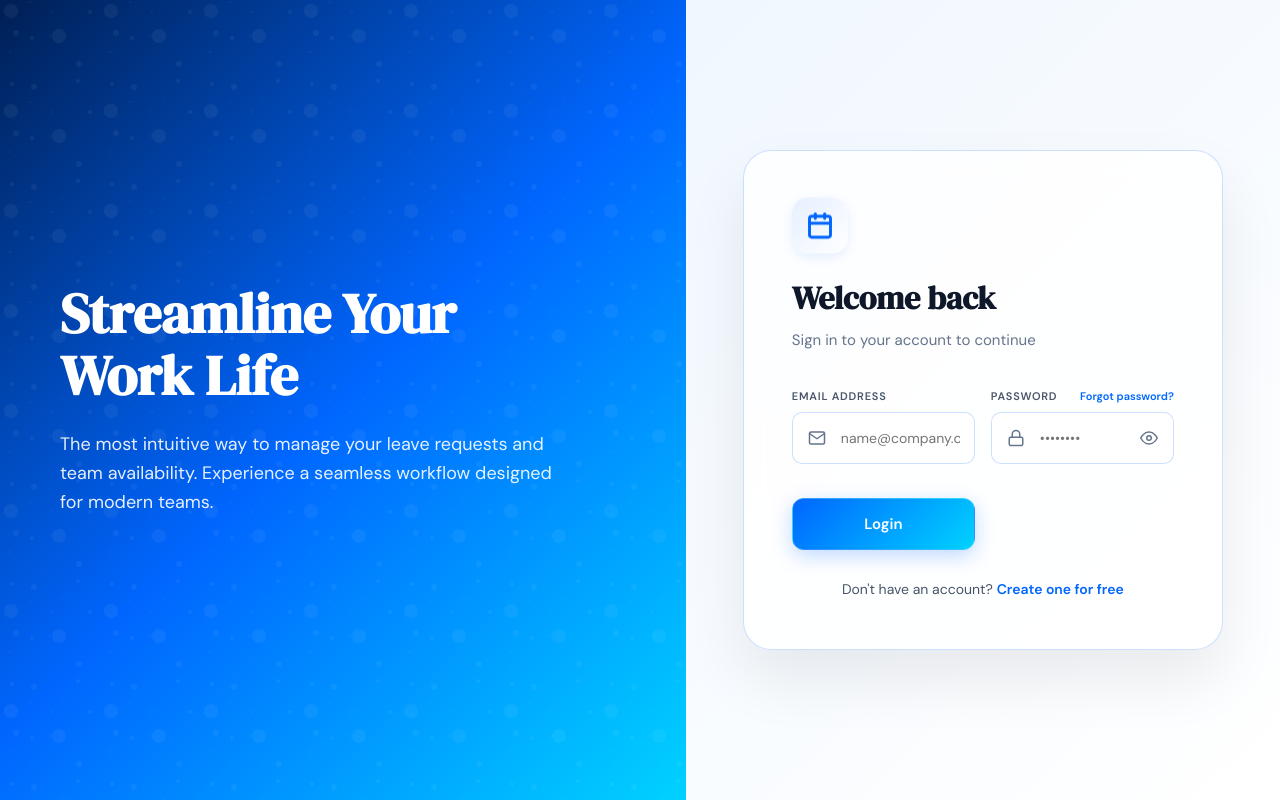
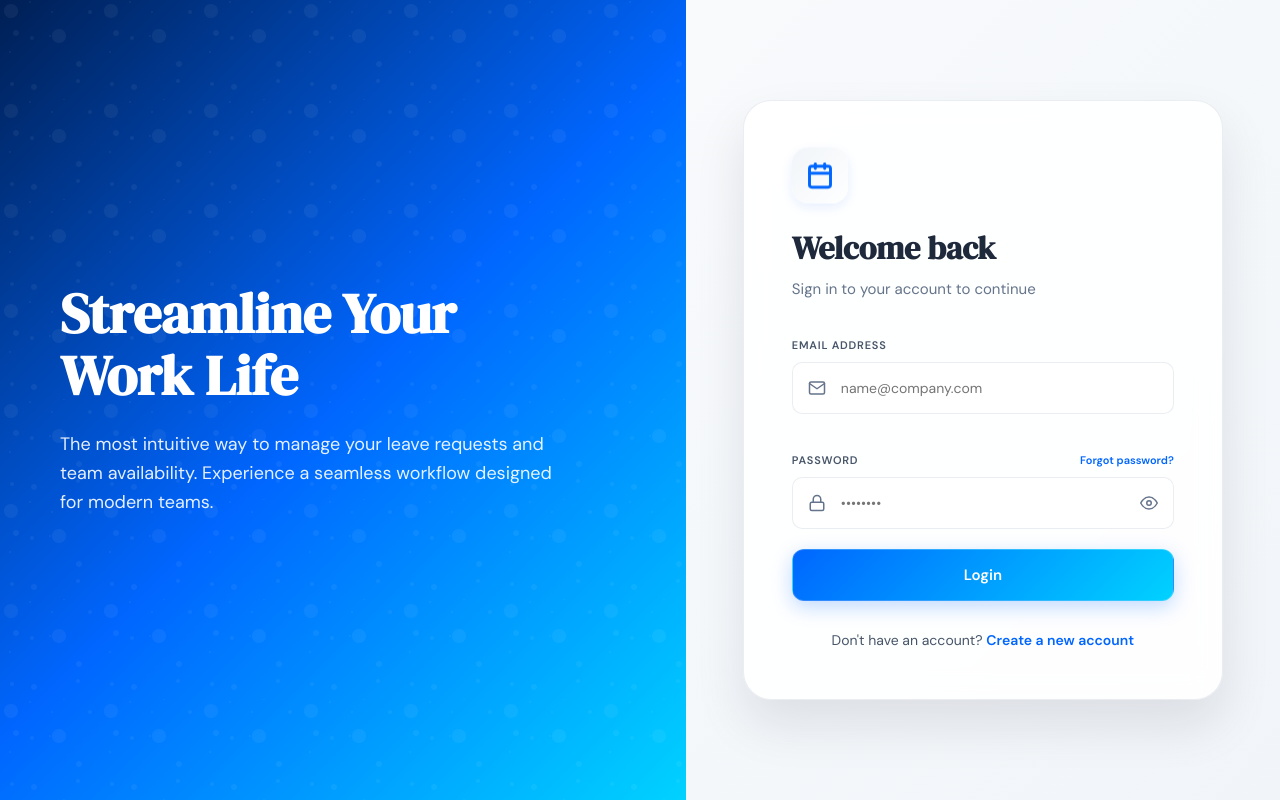
Before and after one commit to Sameer-11-16/leave-management, a React (Vite) app in the folder frontend/: page /login in a window 1280 px wide. Built offline with nearby package versions, Linux system fonts and the light colour scheme.

Commit message:
Update UI: Vertical login fields, hide navbar on auth pages, ash color palette for auth, and refine forgot password text

```diff
--- a/frontend/src/App.jsx
+++ b/frontend/src/App.jsx
@@ -1,4 +1,4 @@
-import { BrowserRouter, Routes, Route, Navigate } from 'react-router-dom';
+import { BrowserRouter, Routes, Route, Navigate, useLocation } from 'react-router-dom';
 import { Toaster } from 'react-hot-toast';
 import { AuthProvider, useAuth } from './context/AuthContext';
 import { ThemeProvider } from './context/ThemeContext';
@@ -26,9 +26,13 @@ const AdminRoute = ({ children }) => {
 
 function AppRoutes() {
   const { token } = useAuth();
+  const location = useLocation();
+  const authRoutes = ['/login', '/register', '/forgot-password', '/verify-registration'];
+  const showNavbar = token && !authRoutes.includes(location.pathname);
+
   return (
     <>
-      {token && <Navbar />}
+      {showNavbar && <Navbar />}
       <Routes>
         <Route path="/login" element={<Login />} />
         <Route path="/register" element={<Register />} />
--- a/frontend/src/index.css
+++ b/frontend/src/index.css
@@ -47,6 +47,29 @@
   --card-bg: rgba(15, 23, 42, 0.6);
 }
 
+/* Force light mode variables on all auth pages with a sophisticated Ash/Slate palette */
+[data-theme="dark"] .auth-page,
+.auth-page {
+  --bg: linear-gradient(135deg, #f8fafc 0%, #f1f5f9 100%);
+  --bg2: rgba(255, 255, 255, 0.9);
+  --bg3: rgba(241, 245, 249, 0.45);
+  --border: rgba(148, 163, 184, 0.2);
+  --border2: rgba(148, 163, 184, 0.1);
+  --text: #1e293b;
+  --text2: #475569;
+  --text3: #64748b;
+  --primary-light: #f1f5f9;
+  --success-light: #f0fdf4;
+  --warning-light: #fffbeb;
+  --danger-light: #fef2f2;
+  --holiday: #f1f5f9;
+  --holiday-text: #475569;
+  --shadow: 0 4px 12px rgba(15, 23, 42, 0.04);
+  --shadow-md: 0 10px 30px rgba(15, 23, 42, 0.08);
+  --shadow-lg: 0 25px 50px rgba(15, 23, 42, 0.1);
+  --card-bg: #ffffff;
+}
+
 /* ── Reset ── */
 * {
   margin: 0;
@@ -1303,6 +1326,12 @@ a:hover {
   gap: 16px;
 }
 
+.auth-form-vertical {
+  display: flex;
+  flex-direction: column;
+  gap: 20px;
+}
+
 @media (max-width: 640px) {
   .auth-form-row-responsive {
     grid-template-columns: 1fr;
--- a/frontend/src/pages/ForgotPassword.jsx
+++ b/frontend/src/pages/ForgotPassword.jsx
@@ -57,11 +57,11 @@ export default function ForgotPassword() {
             <form onSubmit={handleSendOtp}>
               <div className="form-group">
                 <label className="form-label">Email Address</label>
-                <input className="form-input" type="email" placeholder="name@company.com"
+                <input className="form-input" type="email" placeholder="name@gmail.com"
                   value={email} onChange={e => setEmail(e.target.value)} required />
               </div>
               <button type="submit" className="btn btn-primary btn-full btn-lg" disabled={loading}>
-                {loading ? 'Sending...' : 'Send Reset Link'}
+                {loading ? 'Sending OTP...' : 'Send Reset OTP'}
               </button>
             </form>
           ) : (
--- a/frontend/src/pages/Login.jsx
+++ b/frontend/src/pages/Login.jsx
@@ -61,7 +61,7 @@ export default function Login() {
             <p className="auth-sub">Sign in to your account to continue</p>
           </div>
 
-          <form onSubmit={handleSubmit} className="auth-form-row-responsive anim-fadeInUp">
+          <form onSubmit={handleSubmit} className="auth-form-vertical anim-fadeInUp">
             <div className="form-group">
               <label className="form-label" htmlFor="email">Email address</label>
               <div className="input-icon-wrapper">
@@ -122,7 +122,7 @@ export default function Login() {
               )}
             </button>
           </form>
-          <p className="auth-footer">Don't have an account? <Link to="/register" style={{ fontWeight: '600', color: 'var(--primary)' }}>Create one for free</Link></p>
+          <p className="auth-footer">Don't have an account? <Link to="/register" style={{ fontWeight: '600', color: 'var(--primary)' }}>Create a new account</Link></p>
         </div>
       </div>
     </div>
```
